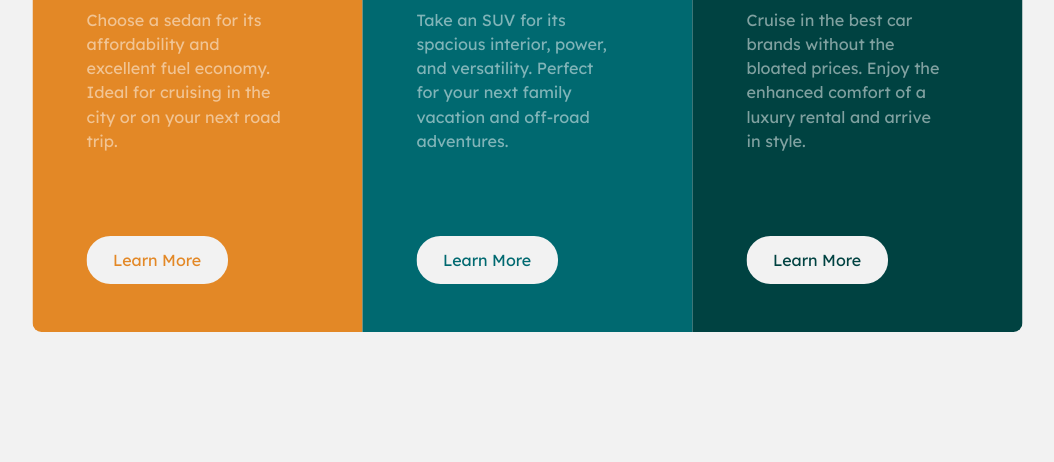
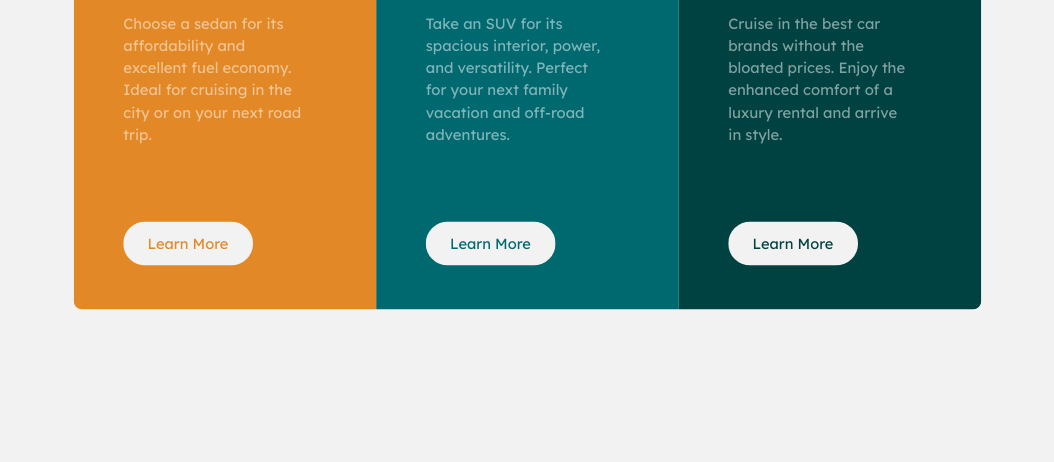
Before and after one commit to disalad/3-column-preview-card-component, a website: page index.html in a window 1536 px wide. Shown: the part 338-800 px from the top of the page, without its empty margins (241-1295 px from the left). Drawn offline with Linux system fonts and the light colour scheme.

Commit message:
Add files via upload

```diff
--- a/src/scss/main.scss
+++ b/src/scss/main.scss
@@ -108,7 +108,6 @@ main {
     grid-template-rows: unset;
     width: 55rem;
     height: 30rem;
-    transform: scale(1.1);
 
     section {
       position: relative;
@@ -127,6 +126,6 @@ main {
 
 @media only screen and (min-width: 1400px) {
   main {
-    transform: scale(1.2);
+    transform: scale(1.1);
   }
 }
```
Also changed, not shown: dist/css/main.css, 1 other file.
